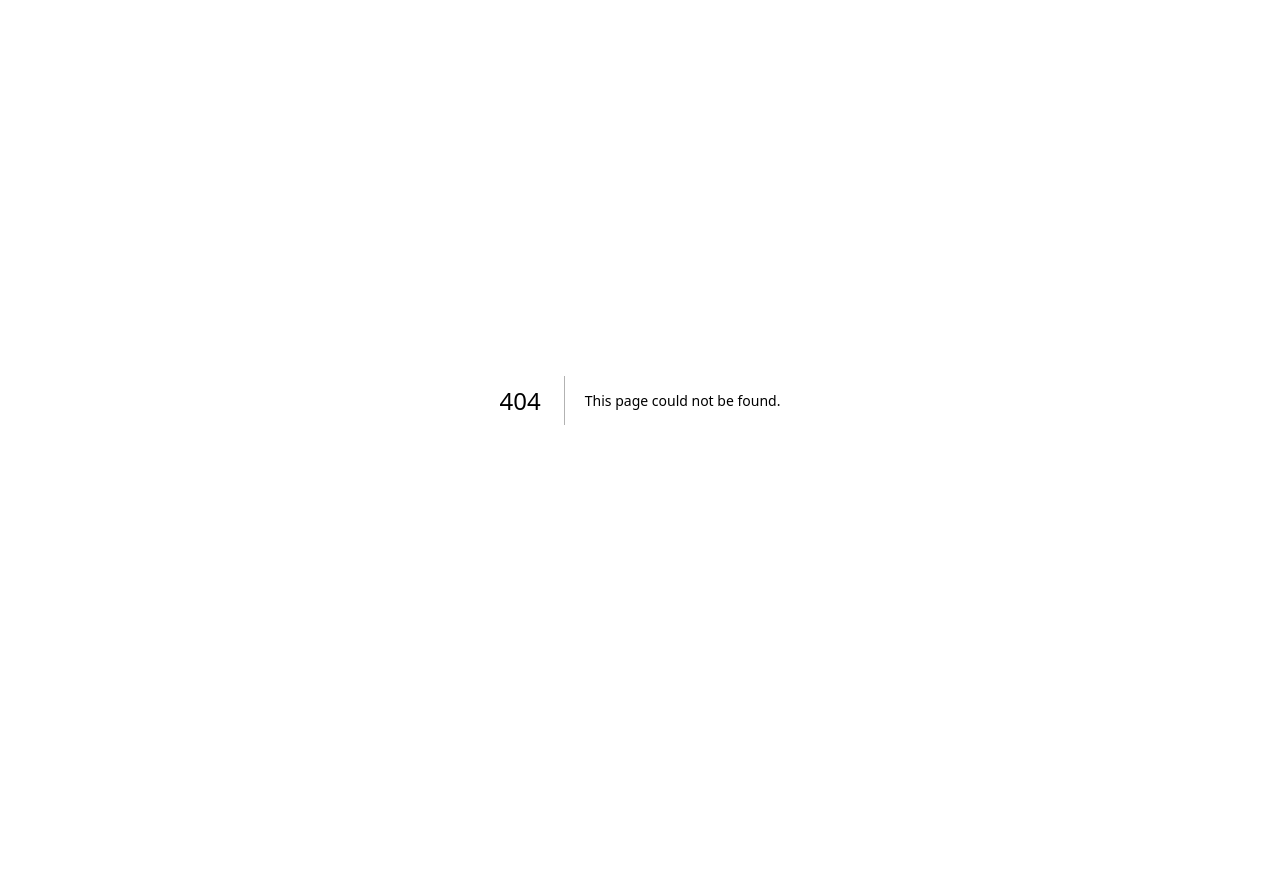
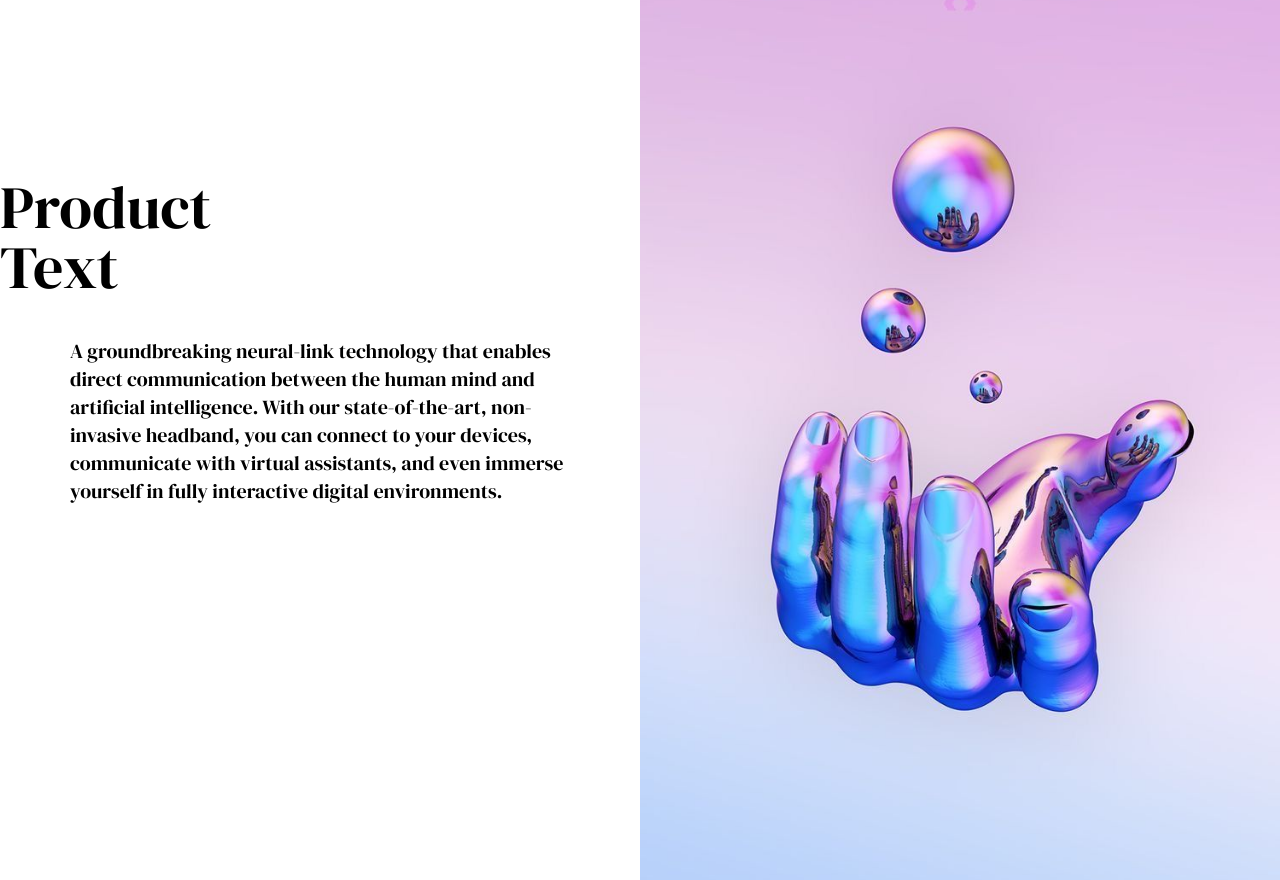
Before and after one commit to KirSpaceB/New_World, a Next.js app in the folder frontend/: page /ProductPage in a window 1280 px wide. Before the commit this address had no page. Before the commit the page ends 800 px from the top, so only its background shows below. Built offline with nearby package versions, Linux system fonts and the light colour scheme.

Commit message:
feat: finished ProductPage

```diff
--- /dev/null
+++ b/frontend/src/app/ProductPage/page.tsx
@@ -0,0 +1,33 @@
+import Image from 'next/image';
+import handWithBubbles from '../../../public/hand_with_bubbles.jpeg';
+import {textForPage} from './text'
+import { dm_Serif_Display_italic } from '../Fonts/DM_Serif_Display';
+
+export default function page() {
+  return (
+    <div className={dm_Serif_Display_italic.className}>
+      <div className="flex">
+        <div className="flex-1">
+          <div className='flex flex-col min-h-screen items-start justify-center sm:items-center sm:mt-20'>
+            <p className='text-xl sm:text-6xl sm:mr-[20rem]'>
+              Product Text
+            </p>
+            <p id='Product Description' className='text-base sm:w-[500px] sm:h-[446px] sm:text-xl mt-10 '>
+              {textForPage.Product_Description}
+            </p>
+          </div>
+        </div>
+        <div
+          className="flex-1 min-h-screen relative"
+          >
+          <Image
+            src={handWithBubbles}
+            layout="fill"
+            objectFit="cover"
+            alt="Hand with bubbles"
+          />
+        </div>
+      </div>
+    </div>
+  )
+}
--- /dev/null
+++ b/frontend/src/app/ProductPage/text.ts
@@ -0,0 +1,8 @@
+interface ItextForPage {
+  Product_Description:string
+}
+
+export const textForPage:ItextForPage = {
+  Product_Description: "A groundbreaking neural-link technology that enables direct communication between the human mind and artificial intelligence. With our state-of-the-art, non-invasive headband, you can connect to your devices, communicate with virtual assistants, and even immerse yourself in fully interactive digital environments."
+
+}
--- a/frontend/src/app/page.tsx
+++ b/frontend/src/app/page.tsx
@@ -16,13 +16,13 @@ export default function Home() {
         <LandingPageNav/>
       </nav>
 
-      <p>
+      <div>
         <NewWorldText/>
-      </p>
+      </div>
 
-      <p id="paragraphs_container">
+      <div id="paragraphs_container">
         <Paragraphs/>
-      </p>
+      </div>
 
     </div>
   )
```
Also changed, not shown: frontend/public/hand_with_bubbles.jpeg (added).
